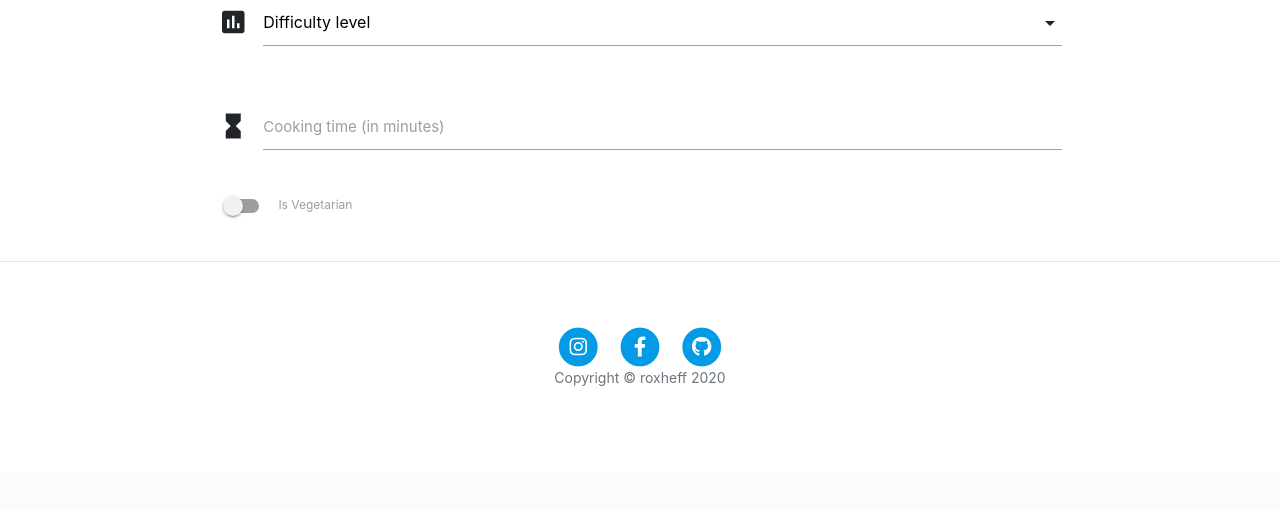
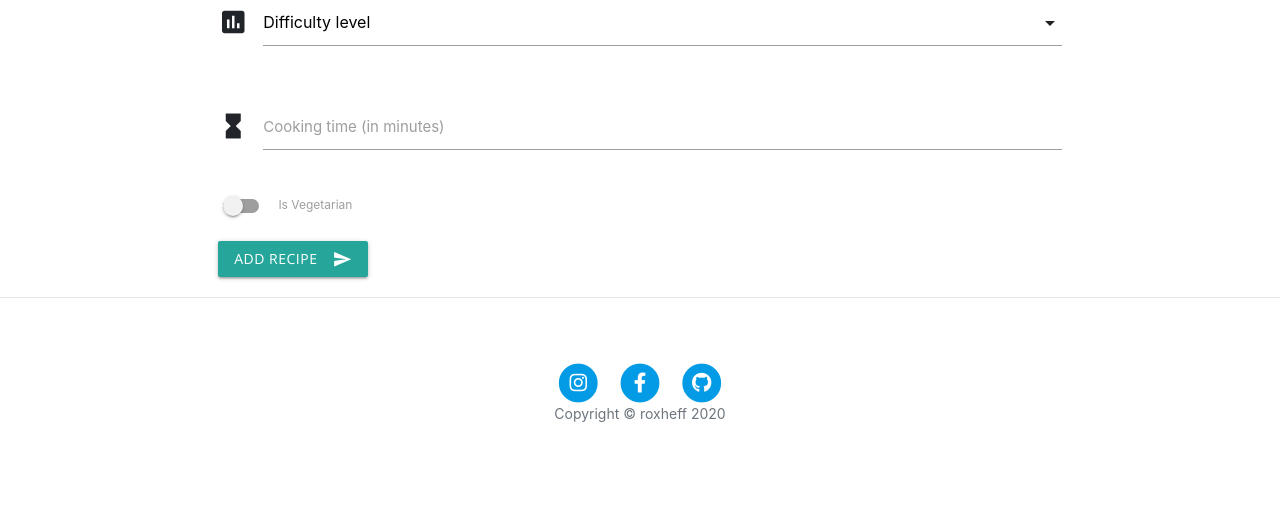
Before and after one commit to roxanahefferon/Milestone_3_CI_Data_Centric_D, a Flask app: page /add_recipe in a window 1280 px wide. Shown: the part 1311-1820 px from the top of the page. Before the commit the page ends 1697 px from the top, so only its background shows below. Run offline with Flask 2, Linux system fonts and the light colour scheme; some libraries are stand-ins or nearby versions.

Commit message:
add recipe and submit

```diff
--- a/app.py
+++ b/app.py
@@ -1,6 +1,6 @@
 import os
 import json
-from flask import Flask, render_template, request, flash
+from flask import Flask, render_template, request, flash, url_for, redirect
 from flask_pymongo import PyMongo
 from bson.objectid import ObjectId
 
@@ -31,6 +31,14 @@ def recipes():
 @app.route("/add_recipe")
 def add_recipe():
     return render_template("login.html")
+
+
+@app.route('/insert_recipe', methods=['POST'])
+def insert_recipe():
+    recipe = mongo.db.recipe
+    recipe.insert_one(request.form.to_dict())
+    redirect
+    return redirect(url_for('recipes'))
 
 
 @app.route("/register")
--- a/templates/login.html
+++ b/templates/login.html
@@ -13,7 +13,8 @@
 	{% extends 'base.html' %} {% block content %}
 	<h3>Add Recipe</h3>
 	<div class="row">
-		<form action="" method="POST" class="col s12">
+		<form action="{{ url_for('insert_recipe') }}" method="POST" class="col s12">
+
 			<div class="row">
 				<div class="input-field col s12">
 					<i class="material-icons prefix">double_arrow</i>
@@ -95,6 +96,9 @@
                 </label>
 				</div>
 			</div>
+            <button class="btn waves-effect waves-light" type="submit" name="action">Add Recipe
+    <i class="material-icons right">send</i>
+  </button>
 		</form>
 	</div>
 
```
